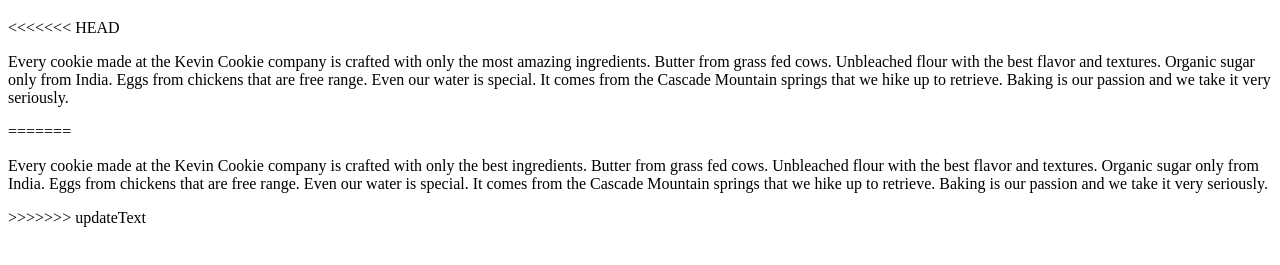
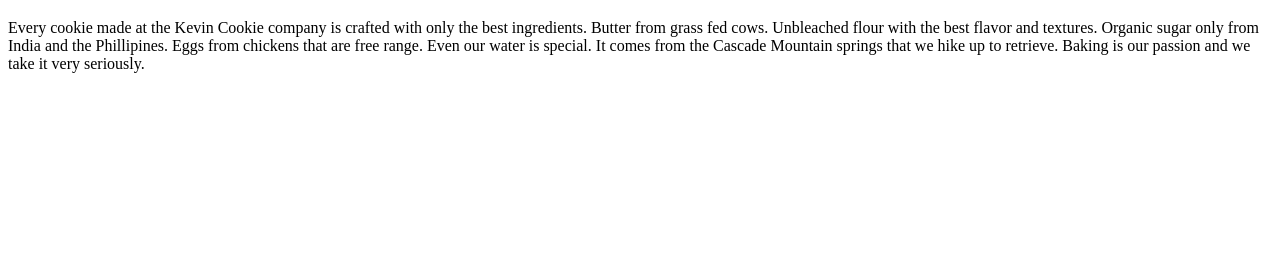
Before and after one commit to Nzizamilly/KevinCookieCompany.com, a plain HTML site: page index.htm in a window 1280 px wide. Shown: the part 61-326 px from the top of the page. Drawn offline with Linux system fonts and the light colour scheme.

Commit message:
Update index.htm

```diff
--- a/index.htm
+++ b/index.htm
@@ -3,11 +3,8 @@
 <body>
 
 <h1>Deliciousness in every bite!</h1>
-<<<<<<< HEAD
-<p>Every cookie made at the Kevin Cookie company is crafted with only the most amazing ingredients. Butter from grass fed cows. Unbleached flour with the best flavor and textures. Organic sugar only from India. Eggs from chickens that are free range. Even our water is special. It comes from the Cascade Mountain springs that we hike up to retrieve. Baking is our passion and we take it very seriously.</p>
-=======
-<p>Every cookie made at the Kevin Cookie company is crafted with only the best ingredients. Butter from grass fed cows. Unbleached flour with the best flavor and textures. Organic sugar only from India. Eggs from chickens that are free range. Even our water is special. It comes from the Cascade Mountain springs that we hike up to retrieve. Baking is our passion and we take it very seriously.</p>
->>>>>>> updateText
+
+<p>Every cookie made at the Kevin Cookie company is crafted with only the best ingredients. Butter from grass fed cows. Unbleached flour with the best flavor and textures. Organic sugar only from India and the Phillipines. Eggs from chickens that are free range. Even our water is special. It comes from the Cascade Mountain springs that we hike up to retrieve. Baking is our passion and we take it very seriously.</p>
 
 </body>
 </html>
```
